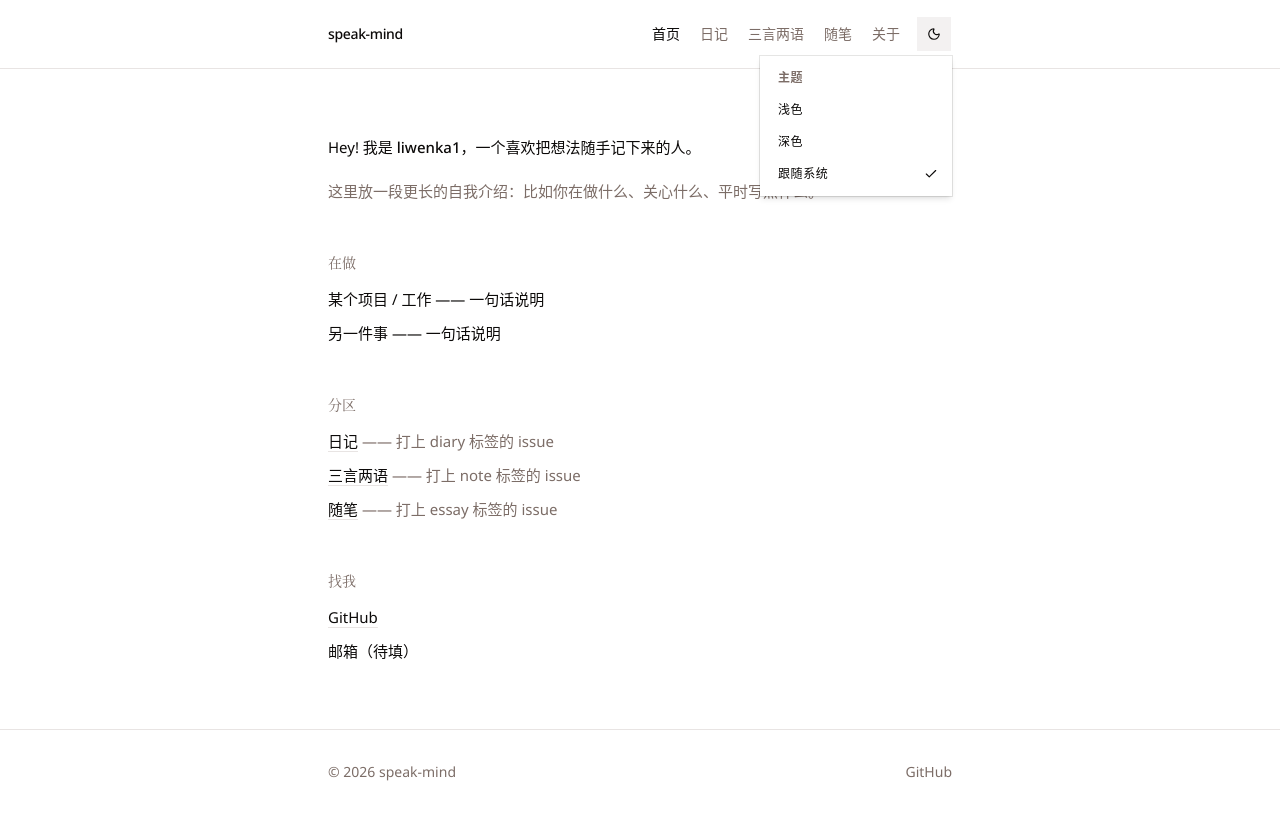
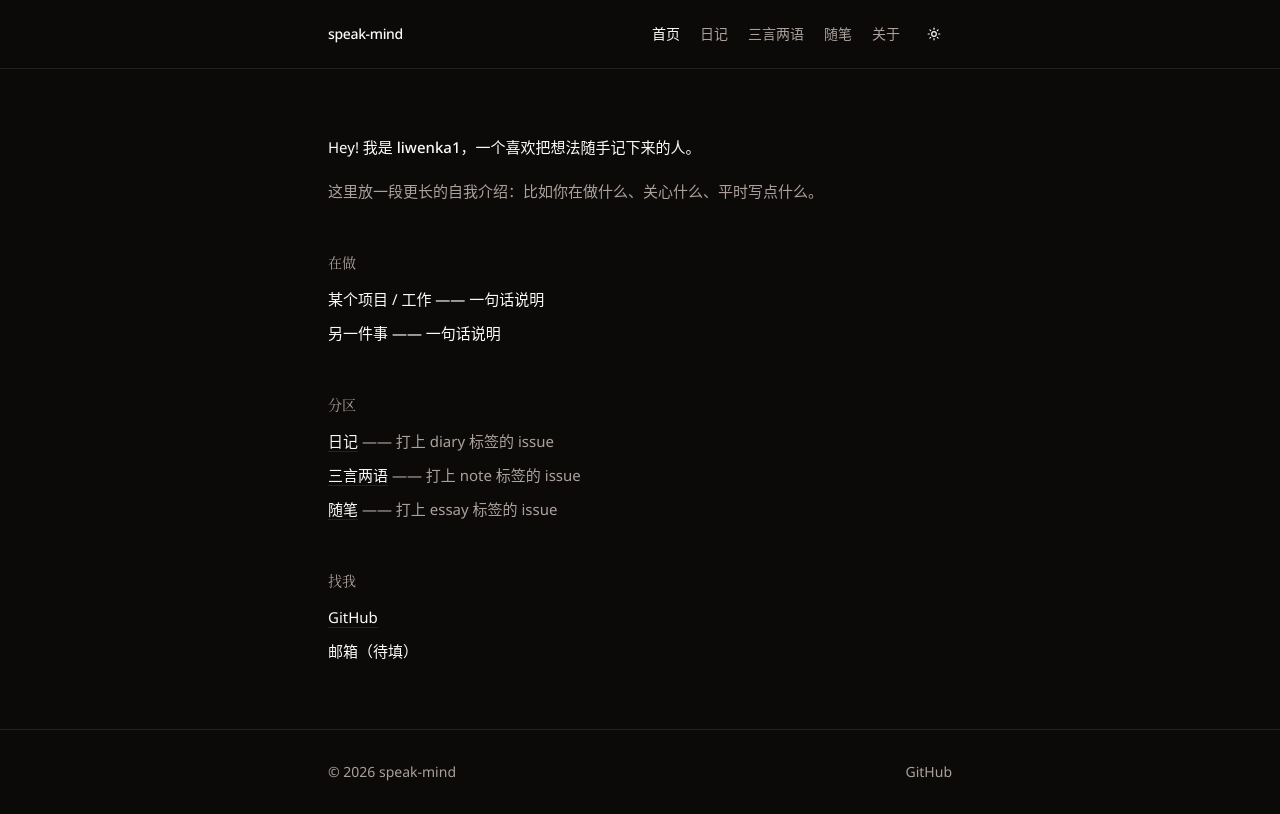
Before and after one commit to liwenka1/speak-mind, a Next.js app: page / in a window 1280 px wide. Both pictures are taken after a click on the button "切换到深色". Built offline with nearby package versions, Linux system fonts and the light colour scheme; a web font is replaced by a local one.

Commit message:
refactor: 主题切换简化为单按钮日夜切换

```diff
--- a/src/components/theme/theme-toggle.tsx
+++ b/src/components/theme/theme-toggle.tsx
@@ -3,52 +3,26 @@
 import { useTheme } from "next-themes";
 import { MoonIcon, SunIcon } from "lucide-react";
 import { Button } from "@/components/ui/button";
-import {
-  DropdownMenu,
-  DropdownMenuContent,
-  DropdownMenuLabel,
-  DropdownMenuRadioGroup,
-  DropdownMenuRadioItem,
-  DropdownMenuTrigger,
-} from "@/components/ui/dropdown-menu";
-
-const THEME_OPTIONS = [
-  { value: "light", label: "浅色" },
-  { value: "dark", label: "深色" },
-  { value: "system", label: "跟随系统" },
-] as const;
 
 /**
- * 日夜模式切换：基于 shadcn 的 Button + DropdownMenu（底层为 Base UI）。
+ * 日夜模式切换：一个按钮直接切换浅色 / 深色。
  *
- * 触发按钮里的图标靠 `dark:` 变体显隐 —— 可见性由 <html class="dark"> 决定，
- * 而该类由 next-themes 的首屏脚本在绘制前写好，因此无需 mounted 状态，
- * 也不会出现服务端/客户端不一致或图标闪烁。
+ * 首次访问默认跟随系统（由 ThemeProvider 的 defaultTheme="system" 决定）。
+ * 图标靠 `dark:` 变体显隐 —— 可见性由 <html class="dark"> 决定，
+ * 该类由 next-themes 的首屏脚本在绘制前写好，因此不会闪烁、也无水合不一致。
  */
 export function ThemeToggle() {
-  const { theme, setTheme } = useTheme();
+  const { setTheme, resolvedTheme } = useTheme();
 
   return (
-    <DropdownMenu>
-      <DropdownMenuTrigger
-        render={<Button variant="ghost" size="icon-sm" aria-label="切换主题" />}
-      >
-        <MoonIcon className="dark:hidden" />
-        <SunIcon className="hidden dark:block" />
-      </DropdownMenuTrigger>
-      <DropdownMenuContent align="end">
-        <DropdownMenuRadioGroup
-          value={theme}
-          onValueChange={(value) => setTheme(value as string)}
-        >
-          <DropdownMenuLabel>主题</DropdownMenuLabel>
-          {THEME_OPTIONS.map((option) => (
-            <DropdownMenuRadioItem key={option.value} value={option.value}>
-              {option.label}
-            </DropdownMenuRadioItem>
-          ))}
-        </DropdownMenuRadioGroup>
-      </DropdownMenuContent>
-    </DropdownMenu>
+    <Button
+      variant="ghost"
+      size="icon-sm"
+      aria-label={resolvedTheme === "dark" ? "切换到浅色" : "切换到深色"}
+      onClick={() => setTheme(resolvedTheme === "dark" ? "light" : "dark")}
+    >
+      <MoonIcon className="dark:hidden" />
+      <SunIcon className="hidden dark:block" />
+    </Button>
   );
 }
```
